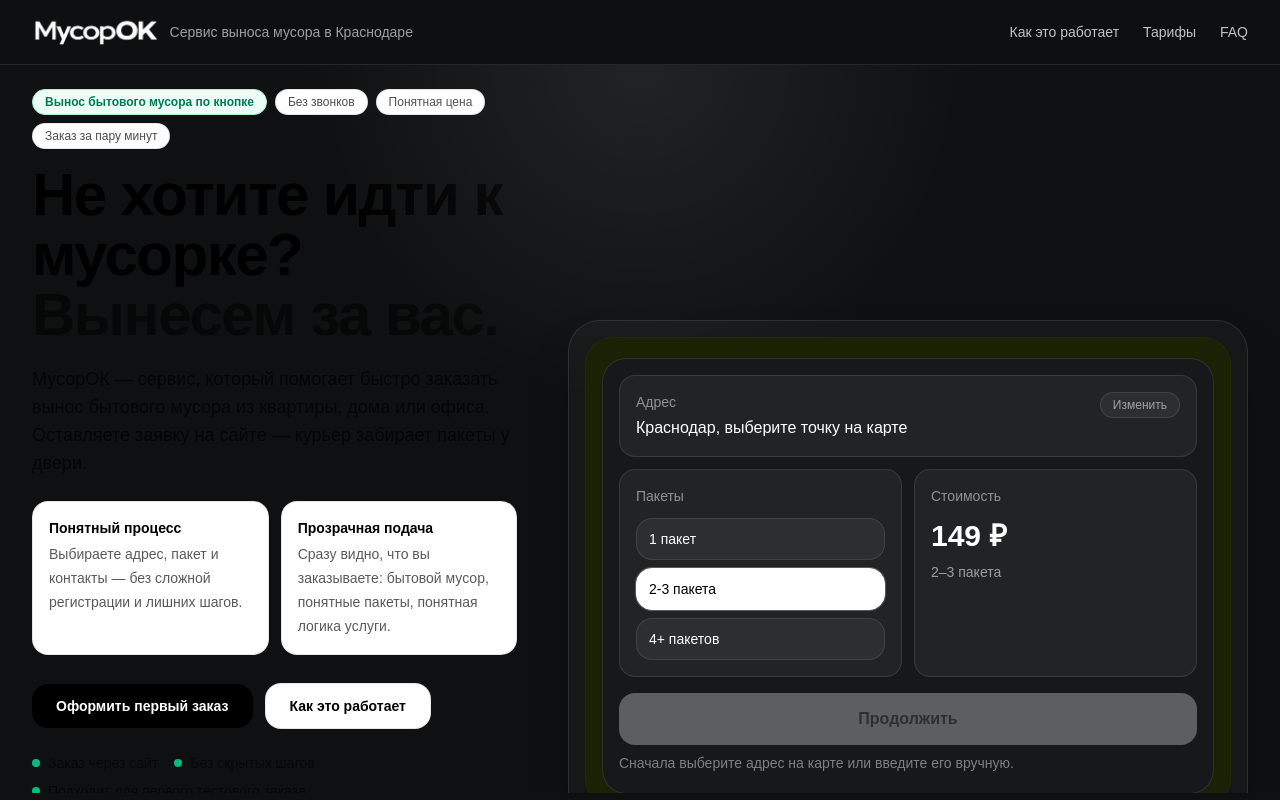
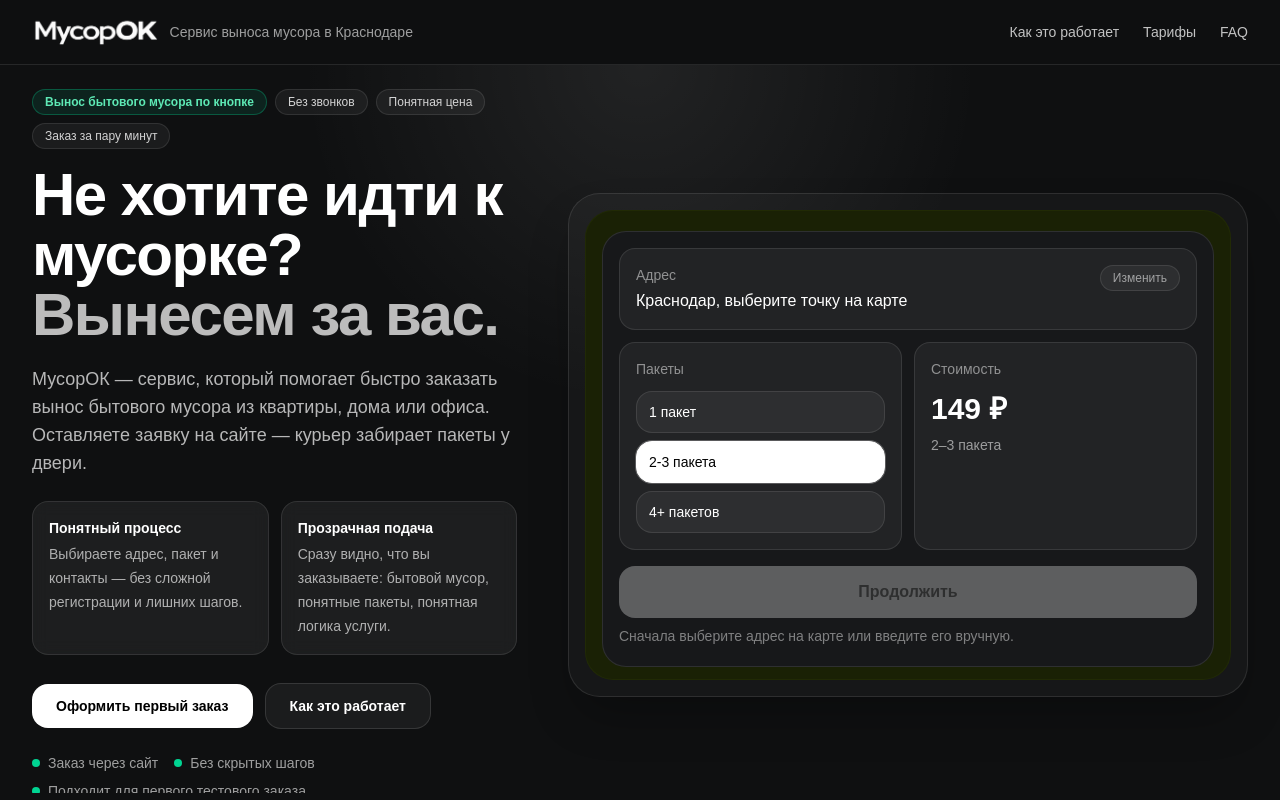
Before and after one commit to tionofficialwork/musorok-site, a Next.js app: page / in a window 1280 px wide. Shown: the top 800 px of the page. Built offline with nearby package versions, Linux system fonts and the light colour scheme; no server answers.

Commit message:
fix: restore hero contrast and remove extra conversion note block

```diff
--- a/components/landing/HeroCopy.tsx
+++ b/components/landing/HeroCopy.tsx
@@ -2,43 +2,44 @@ export default function HeroCopy() {
   return (
     <div className="max-w-2xl">
       <div className="mb-4 flex flex-wrap items-center gap-2">
-        <span className="inline-flex items-center rounded-full border border-emerald-200 bg-emerald-50 px-3 py-1 text-xs font-semibold text-emerald-700">
+        <span className="inline-flex items-center rounded-full border border-emerald-400/30 bg-emerald-400/10 px-3 py-1 text-xs font-semibold text-emerald-300">
           Вынос бытового мусора по кнопке
         </span>
-        <span className="inline-flex items-center rounded-full border border-black/10 bg-white px-3 py-1 text-xs font-medium text-black/70">
+        <span className="inline-flex items-center rounded-full border border-white/10 bg-white/5 px-3 py-1 text-xs font-medium text-white/80">
           Без звонков
         </span>
-        <span className="inline-flex items-center rounded-full border border-black/10 bg-white px-3 py-1 text-xs font-medium text-black/70">
+        <span className="inline-flex items-center rounded-full border border-white/10 bg-white/5 px-3 py-1 text-xs font-medium text-white/80">
           Понятная цена
         </span>
-        <span className="inline-flex items-center rounded-full border border-black/10 bg-white px-3 py-1 text-xs font-medium text-black/70">
+        <span className="inline-flex items-center rounded-full border border-white/10 bg-white/5 px-3 py-1 text-xs font-medium text-white/80">
           Заказ за пару минут
         </span>
       </div>
 
-      <h1 className="max-w-xl text-4xl font-semibold tracking-tight text-black sm:text-5xl lg:text-6xl">
-        Не хотите идти к мусорке?{" "}
-        <span className="text-black/55">Вынесем за вас.</span>
+      <h1 className="max-w-xl text-4xl font-semibold tracking-tight text-white sm:text-5xl lg:text-6xl">
+        Не хотите идти к мусорке?
+        <br />
+        <span className="text-white/72">Вынесем за вас.</span>
       </h1>
 
-      <p className="mt-5 max-w-xl text-base leading-7 text-black/70 sm:text-lg">
+      <p className="mt-5 max-w-xl text-base leading-7 text-white/70 sm:text-lg">
         МусорОК — сервис, который помогает быстро заказать вынос бытового
         мусора из квартиры, дома или офиса. Оставляете заявку на сайте —
         курьер забирает пакеты у двери.
       </p>
 
       <div className="mt-6 grid max-w-xl gap-3 sm:grid-cols-2">
-        <div className="rounded-2xl border border-black/10 bg-white p-4">
-          <div className="text-sm font-semibold text-black">Понятный процесс</div>
-          <p className="mt-1 text-sm leading-6 text-black/65">
+        <div className="rounded-2xl border border-white/10 bg-white/6 p-4 backdrop-blur-sm">
+          <div className="text-sm font-semibold text-white">Понятный процесс</div>
+          <p className="mt-1 text-sm leading-6 text-white/65">
             Выбираете адрес, пакет и контакты — без сложной регистрации и
             лишних шагов.
           </p>
         </div>
 
-        <div className="rounded-2xl border border-black/10 bg-white p-4">
-          <div className="text-sm font-semibold text-black">Прозрачная подача</div>
-          <p className="mt-1 text-sm leading-6 text-black/65">
+        <div className="rounded-2xl border border-white/10 bg-white/6 p-4 backdrop-blur-sm">
+          <div className="text-sm font-semibold text-white">Прозрачная подача</div>
+          <p className="mt-1 text-sm leading-6 text-white/65">
             Сразу видно, что вы заказываете: бытовой мусор, понятные пакеты,
             понятная логика услуги.
           </p>
@@ -48,54 +49,31 @@ export default function HeroCopy() {
       <div className="mt-7 flex flex-col gap-3 sm:flex-row sm:items-center">
         <a
           href="#order"
-          className="inline-flex items-center justify-center rounded-2xl bg-black px-6 py-3 text-sm font-semibold text-white transition hover:opacity-90"
+          className="inline-flex items-center justify-center rounded-2xl bg-white px-6 py-3 text-sm font-semibold text-black transition hover:bg-white/90"
         >
           Оформить первый заказ
         </a>
 
         <a
           href="#how-it-works"
-          className="inline-flex items-center justify-center rounded-2xl border border-black/10 bg-white px-6 py-3 text-sm font-semibold text-black transition hover:bg-black/[0.03]"
+          className="inline-flex items-center justify-center rounded-2xl border border-white/12 bg-white/5 px-6 py-3 text-sm font-semibold text-white transition hover:bg-white/10"
         >
           Как это работает
         </a>
       </div>
 
-      <div className="mt-6 flex flex-wrap items-center gap-x-4 gap-y-2 text-sm text-black/60">
+      <div className="mt-6 flex flex-wrap items-center gap-x-4 gap-y-2 text-sm text-white/60">
         <div className="flex items-center gap-2">
-          <span className="h-2 w-2 rounded-full bg-emerald-500" />
+          <span className="h-2 w-2 rounded-full bg-emerald-400" />
           Заказ через сайт
         </div>
         <div className="flex items-center gap-2">
-          <span className="h-2 w-2 rounded-full bg-emerald-500" />
+          <span className="h-2 w-2 rounded-full bg-emerald-400" />
           Без скрытых шагов
         </div>
         <div className="flex items-center gap-2">
-          <span className="h-2 w-2 rounded-full bg-emerald-500" />
+          <span className="h-2 w-2 rounded-full bg-emerald-400" />
           Подходит для первого тестового заказа
-        </div>
-      </div>
-
-      <div className="mt-8 rounded-3xl border border-black/10 bg-white/80 p-4 backdrop-blur">
-        <div className="flex flex-col gap-3 sm:flex-row sm:items-center sm:justify-between">
-          <div>
-            <div className="text-sm font-semibold text-black">
-              Зачем это работает на конверсию
-            </div>
-            <p className="mt-1 text-sm leading-6 text-black/65">
-              Пользователь сразу понимает оффер: что это за сервис, что именно
-              происходит после заявки и почему заказать легко уже сейчас.
-            </p>
-          </div>
-
-          <div className="shrink-0 rounded-2xl bg-black px-4 py-3 text-center text-white">
-            <div className="text-xs uppercase tracking-[0.18em] text-white/60">
-              MVP
-            </div>
-            <div className="mt-1 text-sm font-semibold">
-              Упор на быстрый первый заказ
-            </div>
-          </div>
         </div>
       </div>
     </div>
```
